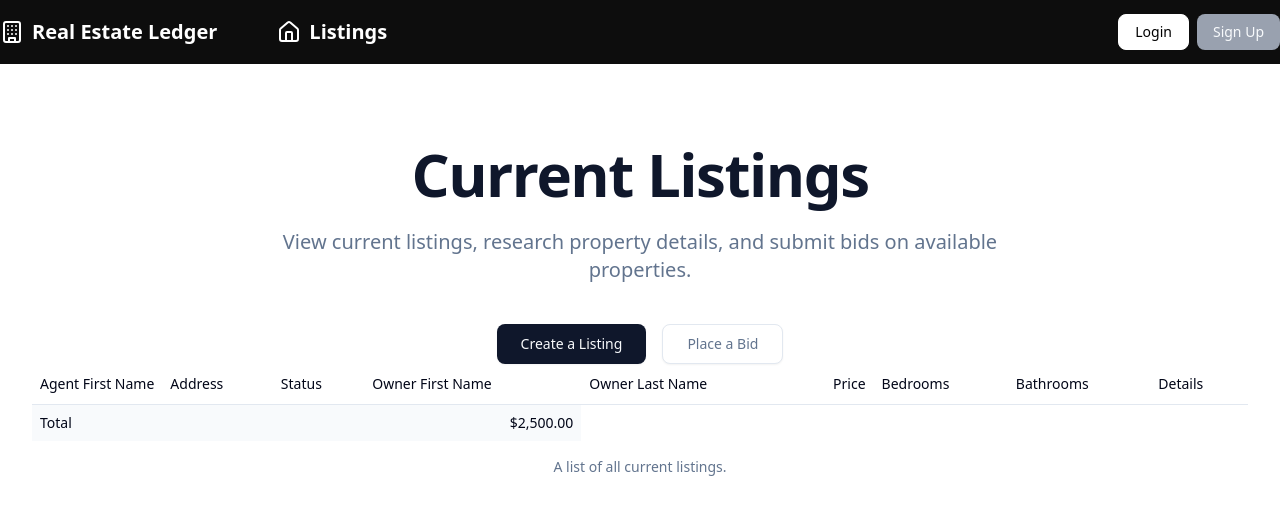
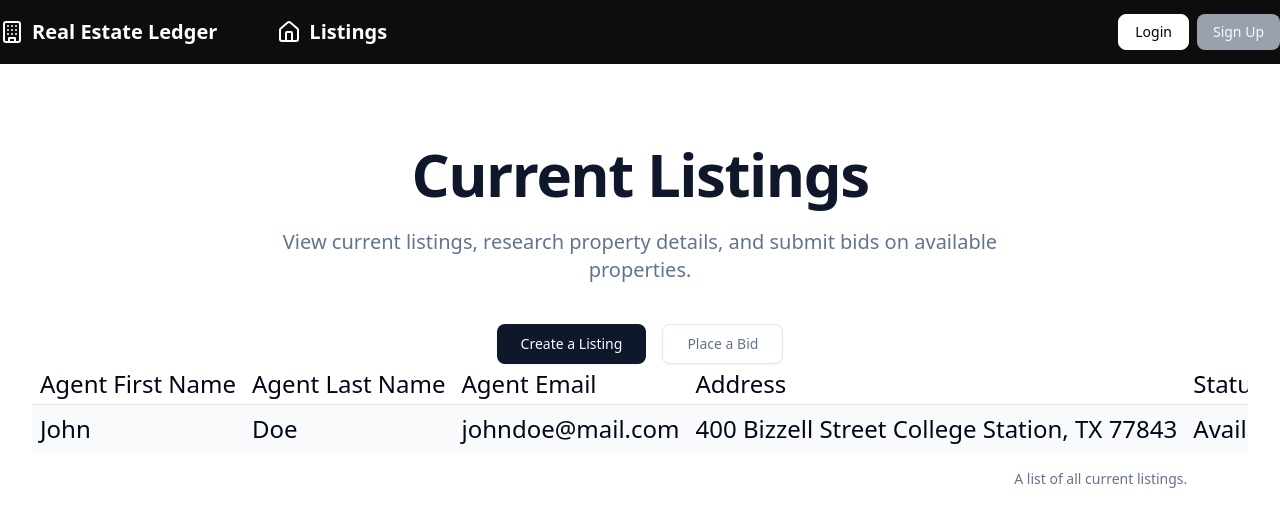
Before and after one commit to Real-Estate-Security/frontend-real-estate-ledger, a React (Vite) app: page /frontend-real-estate-ledger/listings in a window 1280 px wide. Shown: the top 526 px of the page. Built offline with nearby package versions, Linux system fonts and the light colour scheme.

Commit message:
Display changed

```diff
--- a/src/pages/Listings.tsx
+++ b/src/pages/Listings.tsx
@@ -88,18 +88,18 @@ const ViewListings = () => {
          </div>
         </div>
 
-  <Table>
+  <Table className="padding-top: 500px, text-2xl">
   <TableCaption>A list of all current listings.</TableCaption>
   <TableHeader>
     <TableRow>
       <TableHead className="w-[100px]">Agent First Name</TableHead>
+      <TableHead className="w-[100px]">Agent Last Name</TableHead>
+      <TableHead className="w-[200px]">Agent Email</TableHead>
       <TableHead>Address</TableHead>
-      <TableHead>Status</TableHead>
-      <TableHead>Owner First Name</TableHead>
-      <TableHead>Owner Last Name</TableHead>
-      <TableHead className="text-right">Price</TableHead>
-      <TableHead>Bedrooms</TableHead>
-      <TableHead>Bathrooms</TableHead>
+      <TableHead className="w-[100px]">Status</TableHead>
+      <TableHead>Price</TableHead>
+      <TableHead className="w-[100px]">Bedrooms</TableHead>
+      <TableHead className="w-[100px]">Bathrooms</TableHead>
       <TableHead>Details</TableHead>
     </TableRow>
   </TableHeader>
@@ -115,8 +115,15 @@ const ViewListings = () => {
   </TableBody>
   <TableFooter>
     <TableRow>
-      <TableCell colSpan={3}>Total</TableCell>
-      <TableCell className="text-right">$2,500.00</TableCell>
+      <TableCell colSpan={1}>John</TableCell>
+      <TableCell colSpan={1}>Doe</TableCell>
+      <TableCell colSpan={1}>johndoe@mail.com</TableCell>
+      <TableCell colSpan={1}>400 Bizzell Street College Station, TX 77843</TableCell>
+      <TableCell colSpan={1}>Available</TableCell>
+      <TableCell colSpan={1}>$145,000,000</TableCell>
+      <TableCell colSpan={1}>5</TableCell>
+      <TableCell colSpan={1}>3</TableCell>
+      <TableCell colSpan={1}>University in an unbeatable location.</TableCell>
     </TableRow>
   </TableFooter>
   </Table>
```
